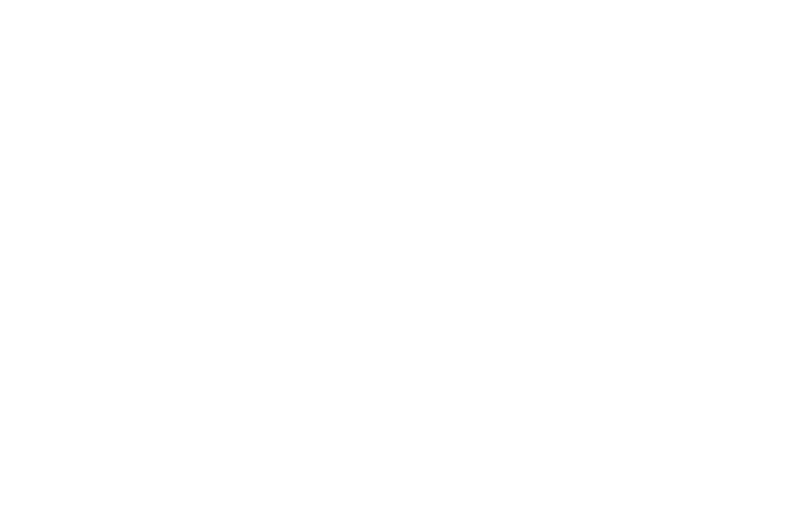
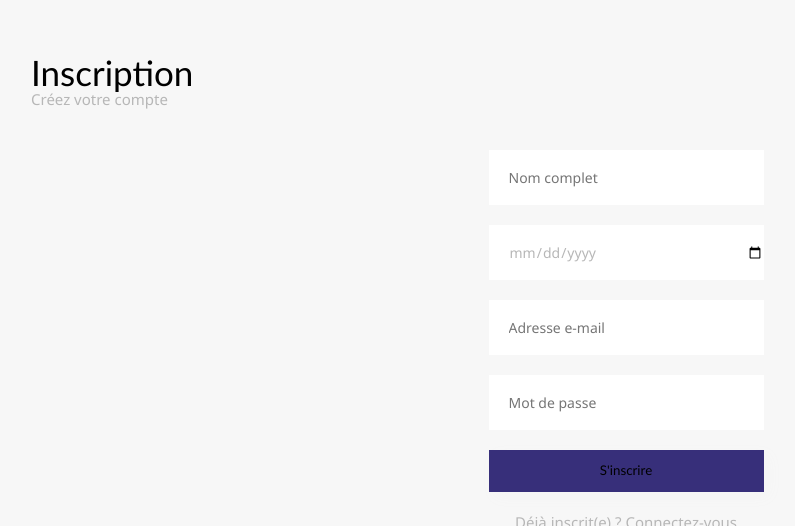
Before and after one commit to lauraophelie/front_office_mobile_voiture, a React (Vite) app: page /inscription in a window 1280 px wide. Shown: the part 274-800 px from the top of the page, without its empty margins (14-809 px from the left). Built offline with nearby package versions, Linux system fonts and the light colour scheme.

Commit message:
page de login et page d'inscription

```diff
--- a/src/App.tsx
+++ b/src/App.tsx
@@ -22,6 +22,7 @@
 /* Theme variables */
 import './theme/variables.css';
 import Login from './pages/login/Login';
+import Inscription from './pages/login/Inscription';
 
 setupIonicReact();
 
@@ -35,6 +36,9 @@
         <Route exact path="/login">
           <Login />
         </Route>
+        <Route exact path="/inscription">
+          <Inscription />
+        </Route>
         <Route exact path="/">
           <Redirect to="/home" />
         </Route>
--- a/src/pages/login/Inscription.tsx
+++ b/src/pages/login/Inscription.tsx
@@ -1,7 +1,60 @@
+import { IonPage } from "@ionic/react";
+
+import "./Login.scss";
+import Input from "../../components/input/Input";
+import Bouton from "../../components/bouton/Bouton";
+
 const Inscription: React.FC = () => {
     return (
-        <>
-        </>
+        <IonPage>
+            <div className="form">
+                <h1 className="form__title form__title__inscription">
+                    Inscription
+
+                    <p className="form__p">
+                        Créez votre compte
+                    </p>
+                </h1>
+
+                <div className="form__input">
+                    <Input
+                        type={"text"}
+                        placeholder={"Nom complet"}
+                        className="form__input__text"
+                        required={true}
+                    />
+
+                    <Input
+                        type={"date"}
+                        className="form__input__text"
+                        required={true}
+                    />
+
+                    <Input
+                        type={"email"}
+                        placeholder={"Adresse e-mail"}
+                        className="form__input__text"
+                        required={true}
+                    />
+
+                    <Input
+                        type={"password"}
+                        placeholder={"Mot de passe"}
+                        className="form__input__text"
+                        required={true}
+                    />
+
+                    <Bouton
+                        text={"S'inscrire"}
+                        className="form__input__button"
+                    />
+                </div>
+
+                <p className="form__p form__p--footer">
+                    Déjà inscrit(e) ? Connectez-vous
+                </p>
+            </div>
+        </IonPage>
     )
 }
 
--- a/src/pages/login/Login.scss
+++ b/src/pages/login/Login.scss
@@ -12,6 +12,10 @@
         line-height: 12px;
         padding-left: 45px;
         padding-top: 45%;
+
+        &__inscription {
+            padding-top: 25%;
+        }
     }
 
     &__p {
```
